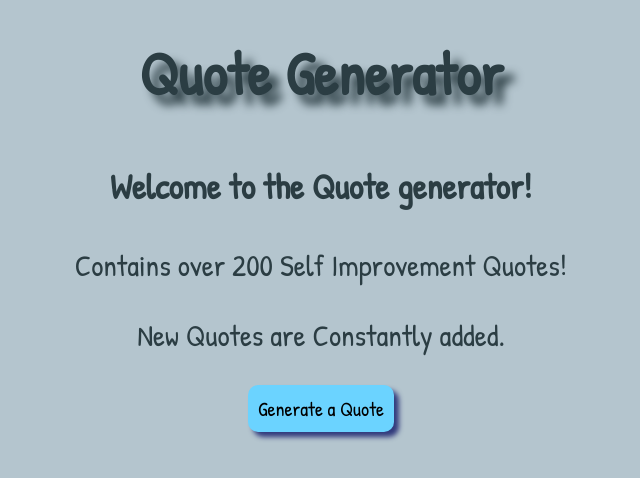
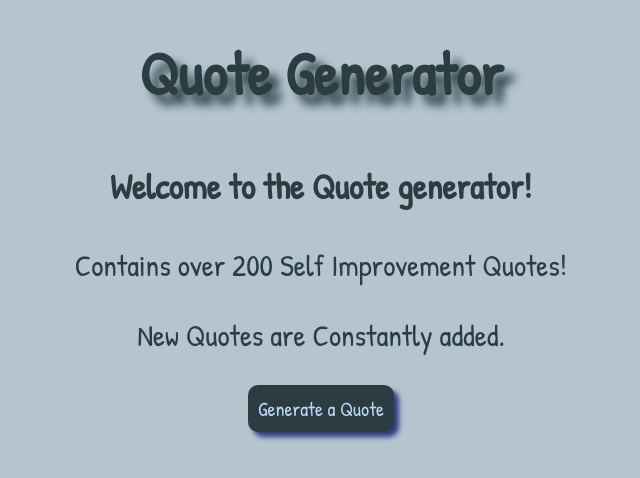
Before and after one commit to Swiftsaa/Quote-Generator-V2, a plain HTML site: page index.html in a window 1280 px wide. In both pictures the pointer is over the button "Generate a Quote". Shown: the whole page, without its empty margins (319-959 px from the left). Drawn offline with Linux system fonts and the light colour scheme.

Commit message:
style.css

```diff
--- a/style.css
+++ b/style.css
@@ -33,11 +33,12 @@ h1, .advice {
   border: none;
   font-family: PatrickHand;
   font-size: 20px;
+  color: #2b3d43;
   transition-duration: .5s;
   cursor: pointer;
 }
 
 .button:hover {
-  background-color: #6bd3ff; /* Green */
-  color: black;
+  background-color: #2b3d43;
+  color: #bbd7f2;
 }
```
